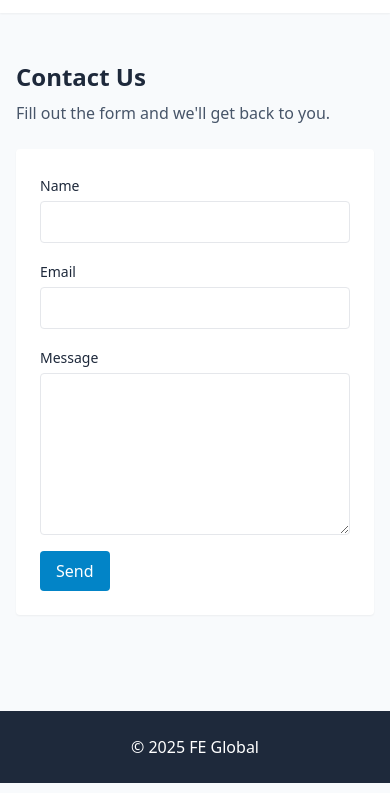
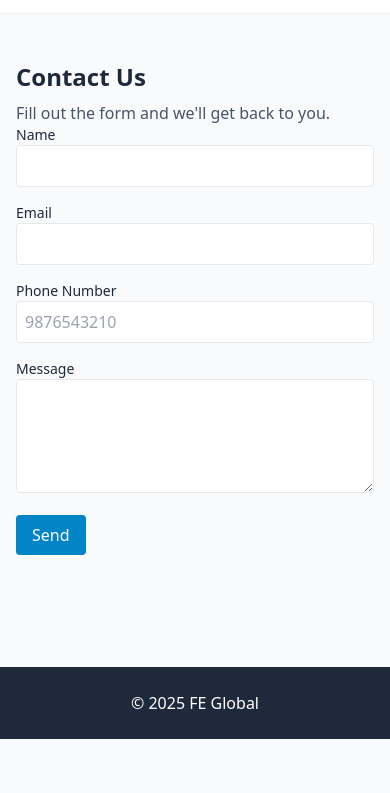
Before and after one commit to tariquescript/feglobal, a website: page public/contact.html in a window 390 px wide. Shown: the part 51-844 px from the top of the page. Drawn offline with nearby package versions, Linux system fonts and the light colour scheme.

Commit message:
phone number section updated

```diff
--- a/public/contact.html
+++ b/public/contact.html
@@ -24,27 +24,33 @@
     <h1 class="text-2xl font-bold">Contact Us</h1>
     <p class="mt-2 text-slate-600">Fill out the form and we'll get back to you.</p>
 
-    <form id="contactForm" class="mt-6 grid gap-4 bg-white p-6 rounded shadow-sm">
-      <label class="block">
-        <span class="text-sm font-medium">Name</span>
-        <input type="text" id="name" required class="mt-1 block w-full border rounded p-2" />
-      </label>
+    <form id="contactForm" class="space-y-4">
 
-      <label class="block">
-        <span class="text-sm font-medium">Email</span>
-        <input type="email" id="email" required class="mt-1 block w-full border rounded p-2" />
-      </label>
+  <div>
+    <label class="block text-sm font-medium">Name</label>
+    <input id="name" type="text" class="w-full p-2 border rounded" required />
+  </div>
 
-      <label class="block">
-        <span class="text-sm font-medium">Message</span>
-        <textarea id="message" rows="6" required class="mt-1 block w-full border rounded p-2"></textarea>
-      </label>
+  <div>
+    <label class="block text-sm font-medium">Email</label>
+    <input id="email" type="email" class="w-full p-2 border rounded" required />
+  </div>
 
-      <div class="flex items-center gap-4">
-        <button type="submit" class="px-4 py-2 bg-sky-600 text-white rounded">Send</button>
-        <div id="contactStatus" class="text-sm"></div>
-      </div>
-    </form>
+  <div>
+    <label class="block text-sm font-medium">Phone Number</label>
+    <input id="phone" type="tel" class="w-full p-2 border rounded" placeholder="9876543210" required />
+  </div>
+
+  <div>
+    <label class="block text-sm font-medium">Message</label>
+    <textarea id="message" class="w-full p-2 border rounded" rows="4" required></textarea>
+  </div>
+
+  <button class="px-4 py-2 bg-sky-600 text-white rounded">Send</button>
+
+  <p id="contactStatus" class="text-sm mt-2"></p>
+</form>
+
   </main>
 
   <footer class="bg-slate-800 text-white py-6 mt-12">
--- a/public/js/main.js
+++ b/public/js/main.js
@@ -29,9 +29,10 @@ document.addEventListener('DOMContentLoaded', () => {
       statusEl.textContent = 'Sending...';
 
       const payload = {
-        name: document.getElementById('name').value.trim(),
-        email: document.getElementById('email').value.trim(),
-        message: document.getElementById('message').value.trim()
+         name: document.getElementById('name').value.trim(),
+  email: document.getElementById('email').value.trim(),
+  phone: document.getElementById('phone').value.trim(),
+  message: document.getElementById('message').value.trim()
       };
 
       try {
```
Also changed, not shown: server.js (+5 -4 lines).
